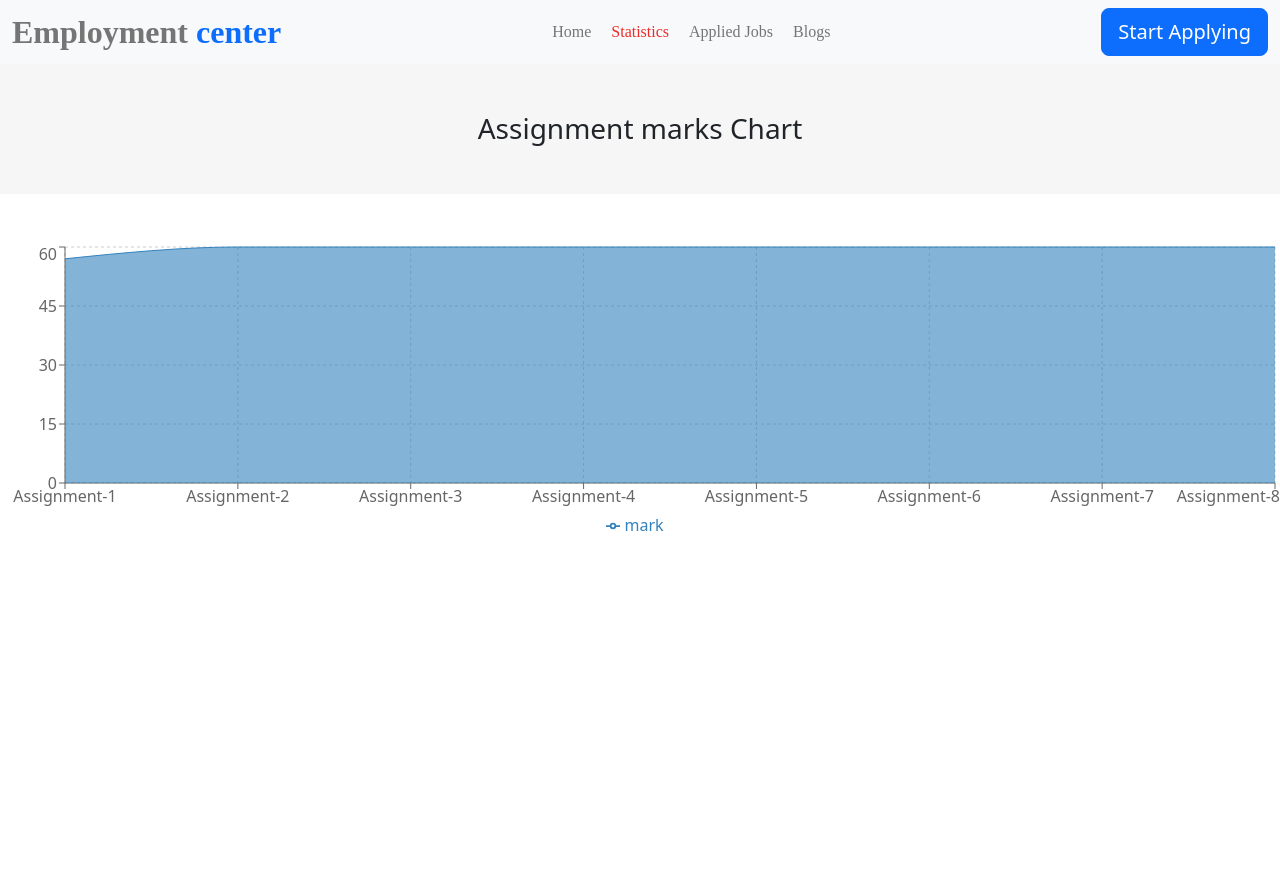
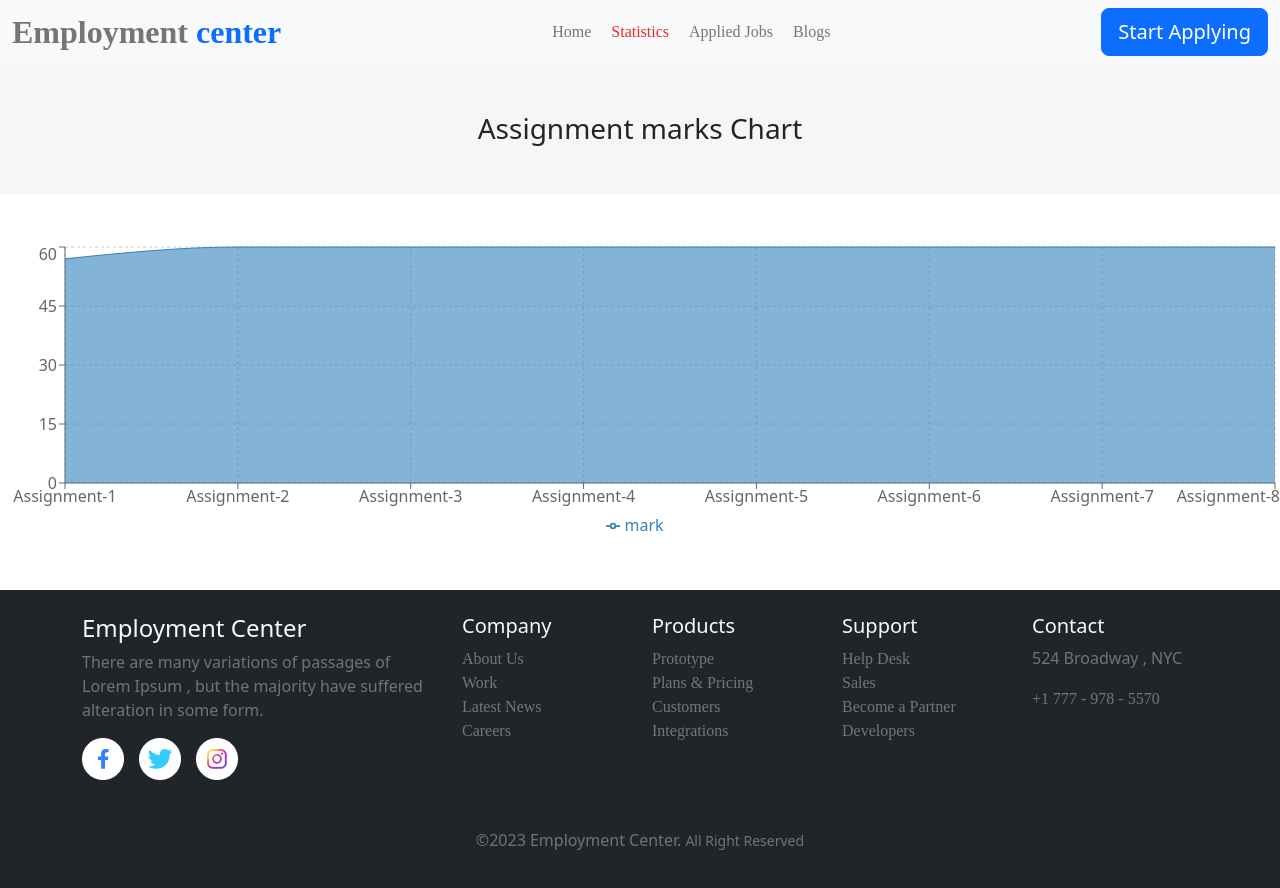
Before and after one commit to aminul-islam01/employment-center, a React (Vite) app: page /statistics in a window 1280 px wide. Shown: the top 888 px of the page. Before the commit the page ends 800 px from the top, so only its background shows below. Built offline with nearby package versions, Linux system fonts and the light colour scheme.

Commit message:
add footer section

```diff
--- a/src/App.jsx
+++ b/src/App.jsx
@@ -28,7 +28,7 @@ function App() {
           <div>
             <Outlet></Outlet>
           </div>
-          {/* <Footer></Footer> */}
+          <Footer></Footer>
         </CartContext.Provider>
       </JobContext.Provider>
     </div>
--- a/src/Components/AppliedJob/AppliedJob.jsx
+++ b/src/Components/AppliedJob/AppliedJob.jsx
@@ -31,15 +31,18 @@ const AppliedJob = () => {
         }
         setJobs(appliedJobs)
     }, [featured])
-
+    console.log(jobs.length)
     return (
         <>
             <h3 className='text-center mb-5 gray py-5'>Applied Job</h3>
+            {jobs.length===0? <h2 className='text-center text-warning mb-5'>You are not applied any job</h2>
+            :
             <DropdownButton id="dropdown-item" title="Filter by"
                 className='text-end mb-2 bg-none' variant="secondary ">
                 <Dropdown.Item as="button" onClick={() => handleFilter('Remote')}>Remote</Dropdown.Item>
                 <Dropdown.Item as="button" onClick={() => handleFilter('Onsite')}>Onsite</Dropdown.Item>
             </DropdownButton>
+            }
             <div className='px-2'>
                 {jobs.map(job => <AppliedjobsItem
                     job={job}
--- a/src/Components/Footer/Footer.jsx
+++ b/src/Components/Footer/Footer.jsx
@@ -1,9 +1,49 @@
 import React from 'react';
+import Container from 'react-bootstrap/Container';
+import Row from 'react-bootstrap/Row';
+import Col from 'react-bootstrap/Col';
 
 const Footer = () => {
     return (
-        <div>
-            <h2>footer section</h2>
+        <div className='bg-dark pb-5 text-light'>
+            <Container >
+                <Row>
+                    <Col xs={12} sm={12} md={4}>
+                        <h4 className='pt-4'>Employment Center</h4>
+                        <p className='text-secondary'>There are many variations of passages of Lorem Ipsum , but the majority have suffered alteration in some form.</p>
+                        <a className='' href="">
+                            <img src="/public/Group 9969.png" alt="" />
+                        </a>
+                    </Col>
+                    <Col xs={6} sm={6} md={2}>
+                        <h5 className='pt-4'>Company</h5>
+                        <a href="">About Us</a><br />
+                        <a href="">Work</a><br />
+                        <a href="">Latest News</a><br />
+                        <a href="">Careers</a><br />
+                    </Col>
+                    <Col xs={6} sm={6} md={2}>
+                        <h5 className='pt-4'>Products</h5>
+                        <a href="">Prototype</a><br />
+                        <a href="">Plans & Pricing</a><br />
+                        <a href="">Customers</a><br />
+                        <a href="">Integrations</a><br />
+                    </Col>
+                    <Col xs={6} sm={6} md={2}>
+                        <h5 className='pt-4'>Support</h5>
+                        <a href="">Help Desk</a><br />
+                        <a href="">Sales</a><br />
+                        <a href="">Become a Partner</a><br />
+                        <a href="">Developers</a><br />
+                    </Col>
+                    <Col xs={6} sm={6} md={2}>
+                        <h5 className='pt-4'>Contact</h5>
+                        <p className='text-secondary'>524 Broadway , NYC</p>
+                        <a href="">+1 777 - 978 - 5570</a>
+                    </Col>
+                </Row>
+                <p className='text-center text-secondary mt-5'>&copy;2023 Employment Center. <small>All Right Reserved</small></p>
+            </Container>
         </div>
     );
 };
--- a/src/Components/Statistics/Statistics.jsx
+++ b/src/Components/Statistics/Statistics.jsx
@@ -37,7 +37,7 @@ const Statistics = () => {
         },
     ]
     return (
-        <div>
+        <div className='mb-5'>
             <h3 className='text-2xl text-center py-5 gray mb-5'>Assignment marks Chart</h3>
             <ResponsiveContainer width="100%" height={300}>
                 <AreaChart
```
Also changed, not shown: public/Group 9969.png (added).
